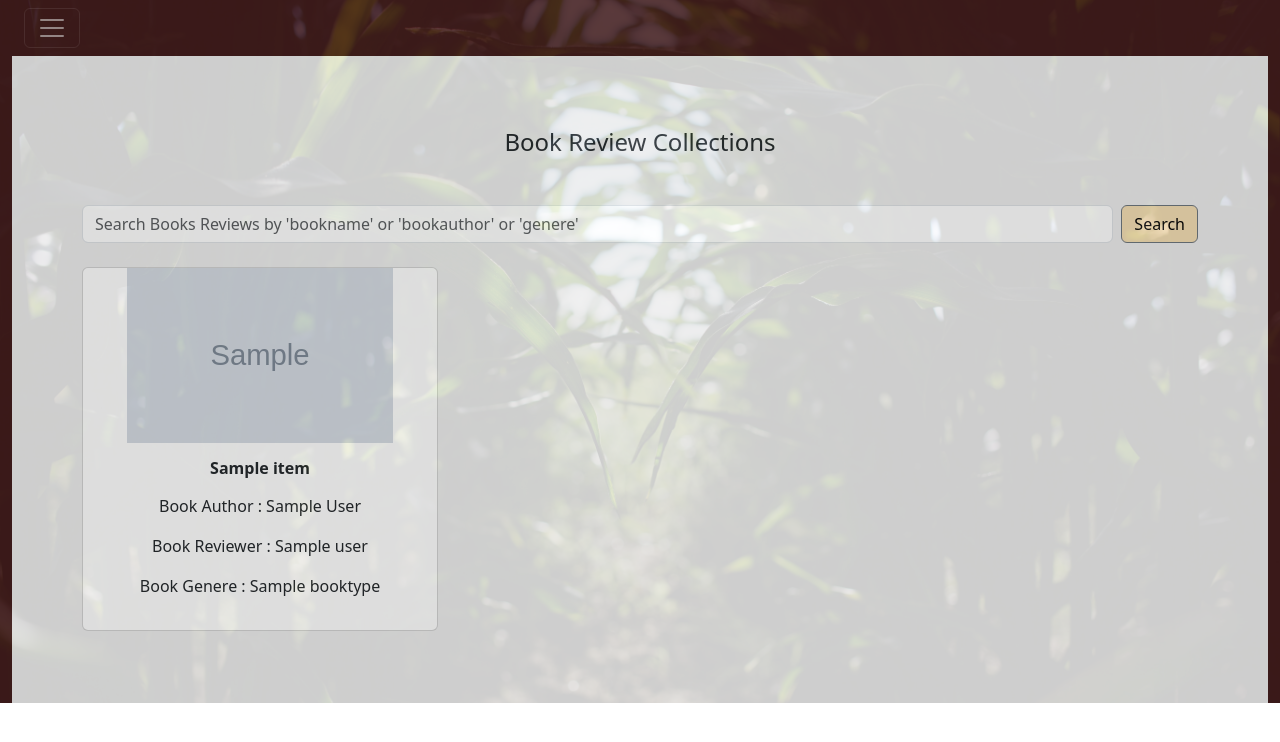
After one commit to Vignesh3-S/precision-agri-solutions, a Django app: page /bookreviews/ in a window 1280 px wide. The commit adds this page. Shown: the top 742 px of the page. Run offline with Django 4.2, Linux system fonts and the light colour scheme; a user stored in the database is signed in; tables that the repository leaves empty hold one stand-in row (values such as "Sample post"); grey boxes marked "Sample" are stand-in pictures; a database or web service that is not in the repository returns one stand-in record (values such as "Sample title"); data that the repository does not hold is empty; some libraries are stand-ins or nearby versions.

Commit message:
commit 6.2.24

```diff
--- a/precisionagri/templates/precisionagri/apiindex.html
+++ b/precisionagri/templates/precisionagri/apiindex.html
@@ -6,6 +6,8 @@
     {% bootstrap_messages %}
     {% bootstrap_javascript %}
     <head>
+        <meta charset="UTF-8">
+        <meta name="viewport" content="width=device-width, initial-scale=1.0">
         <link rel="stylesheet" href="https://unpkg.com/aos@next/dist/aos.css" />
         <link rel="stylesheet"href="https://cdnjs.cloudflare.com/ajax/libs/animate.css/4.1.1/animate.min.css"/>
         <title>
--- /dev/null
+++ b/precisionagri/templates/precisionagri/book_collection.html
@@ -0,0 +1,42 @@
+{% extends 'precisionagri/index.html' %}
+{% block title %}PAS book review collection{% endblock %}
+{% load static %}
+{% load django_bootstrap5 %}
+{% bootstrap_css %}
+{% bootstrap_messages %}
+{% bootstrap_javascript %}
+{% block content %}
+<section style="background-color: #eee;">
+    <div class="text-center container py-5">
+        <h4 class="mt-4 mb-5 fw-normal animate__animated animate__lightSpeedInLeft test-text">Book Review Collections</h4>
+        <form class="d-flex animate__animated animate__lightSpeedInRight" method = "post">
+            {% csrf_token %}
+            <input class="form-control me-2" name ="search" type="search" placeholder="Search Books Reviews by 'bookname' or 'bookauthor' or 'genere'" aria-label="Search">
+            <button class="btn btn-outline-secondary" style="background-color: wheat;color: black;" type="submit">Search</button>
+        </form> <br>
+        <div class="row">
+            {% if data %}
+            {% for i in data %}
+            <div class="col-lg-4 col-md-6 mb-4">
+                <div class="card" data-aos="zoom-in-up" data-aos-duration="500">
+                    <div class="bg-image hover-zoom ripple ripple-surface ripple-surface-light" data-aos="zoom-in-down" data-aos-delay="300" data-aos-duration="1500" data-mdb-ripple-color="light">
+                        <img src="{{i.bookimg}}" class="w-75" style="height:175px;" />
+                        <a href="{% url 'playaudio' id=i.id %}" style="text-decoration: none;">
+                            <div class="card-body text-dark">
+                                <h6 class="mb-3 fw-bolder">{{i.bookname}}</h6>
+                                <p>Book Author : {{i.bookauthor}}</p>
+                                <p>Book Reviewer : {{i.user}}</p>
+                                <p>Book Genere : {{i.booktype}}</p>
+                            </div>
+                        </a>
+                    </div>
+                </div>
+            </div>
+            {% endfor %}
+            {% else %}
+            <h1>No data found</h1>
+            {% endif %}
+        </div>
+    </div>
+</section>
+{% endblock %}
--- a/precisionagri/templates/precisionagri/home.html
+++ b/precisionagri/templates/precisionagri/home.html
@@ -47,6 +47,8 @@
                   <li><a class="dropdown-item" href="{% url 'profile' %}">Profile</a></li>
                   <li><a class="dropdown-item" href="{% url 'activity' %}">Activity</a></li>
                   <li><a class="dropdown-item" href="{% url 'getapikey' %}">Get Api key</a></li>
+                  <li><hr class="dropdown-divider"></li>
+                  <li><a class="dropdown-item" href="{% url 'bookreviews' %} ">Book Reviews</a></li>
                   <li><hr class="dropdown-divider"></li>
                   <li><a class="dropdown-item" href="{% url 'logout' %} ">Sign out</a></li>
                 </ul>
--- a/precisionagri/templates/precisionagri/index.html
+++ b/precisionagri/templates/precisionagri/index.html
@@ -43,6 +43,7 @@
                                     <a href="{% url 'activity' %}" class="text-dark fs-6" style="text-decoration:none;">Activity</a> <br> <br>
                                     <a href="{% url 'form' %}" class="text-dark fs-6" style="text-decoration:none;">Find Crop</a> <br> <br>
                                     <a href="{% url 'search' %}" class="text-dark fs-6" style="text-decoration:none;">Search NPK</a> <br> <br>
+                                    <a href="{% url 'bookreviews' %}" class="text-dark fs-6" style="text-decoration:none;">Book Reviews</a> <br> <br>
                                     <a href="{% url 'logout' %}" class="text-dark fs-6" style="text-decoration:none;">Logout</a>
                                 </div>
                             </div>
--- a/precisionagri/templates/precisionagri/showapi.html
+++ b/precisionagri/templates/precisionagri/showapi.html
@@ -33,7 +33,6 @@
                   <p>The url :<span style="color: rgb(22, 22, 51);"> {{url}}</span></p>
                 <p style="font-family:cursive;">Don't refresh the page and do copy paste the url to another file.
                     This Information shows to the user only once.</p>
-                <p style="font-family:cursive;">This token is valid for one month after that you will need to generate another api token.</p>
               </div>
             </div>
           </div>
--- a/precisionagri/urls.py
+++ b/precisionagri/urls.py
@@ -34,4 +34,6 @@ urlpatterns = [
     path('otp/<str:enc_email>/', views.otp, name='otp'),
     path('getotp/', views.Getotp, name='latergetotp'),
     path('getapikey/', views.Getapi, name='getapikey'),
+    path('bookreviews/', views.getbooks, name='bookreviews'),
+    path('play/<int:id>/',views.playaudio,name = "playaudio"),
 ]
--- a/precisionagri/views.py
+++ b/precisionagri/views.py
@@ -9,12 +9,13 @@ from django.urls import reverse
 from django.core.exceptions import ObjectDoesNotExist
 from django.contrib.auth.decorators import login_required
 from django.contrib.sites.shortcuts import get_current_site
-import os
+import requests
 import random
 import string
 from datetime import datetime
 from django.utils.http import urlsafe_base64_encode, urlsafe_base64_decode
 from django.utils.encoding import force_bytes, force_str
+from django.http import JsonResponse,HttpResponse
 # home part
 def Home(request):
     if request.method == 'POST':
@@ -375,3 +376,36 @@ def Getapi(request):
             return redirect(reverse('home',messages.info(request,"Already got Apikey")))
     if request.method == "GET":
         return render(request,'precisionagri/apiform.html')
+
+@login_required(login_url="signin")
+def getbooks(request):
+    if request.method == "GET":
+        books = requests.get("http://localhost:8001/getbookreviews/c2FzaWd1cnV2aWduZXNoQGdtYWlsLmNvbQ/l64sbj15ohrlv4y0glnwjplkjqfy6cqdv5g/")
+
+        if books.status_code == 200:
+            book_data = books.json()
+            return render(request,'precisionagri/book_collection.html',{"data":book_data})
+        elif books.status_code == 404:
+            return redirect(reverse('home',messages.error(request,'Invalid User')),permanent=True)
+        else:
+           return redirect(reverse('home',messages.error(request,'Invalid Token')),permanent=True)
+    if request.method == "POST":
+        payload = {'search':request.POST.get("search")}
+        books = requests.post("http://localhost:8001/getbookreviews/c2FzaWd1cnV2aWduZXNoQGdtYWlsLmNvbQ/l64sbj15ohrlv4y0glnwjplkjqfy6cqdv5g/",data=payload)
+        if books.status_code == 200:
+            book_data = books.json()
+            return render(request,'precisionagri/book_collection.html',{"data":book_data})
+        else:
+            return redirect(reverse('bookreviews',messages.error(request,'Invalid search value')),permanent=True)
+
+@login_required(login_url="signin")
+def playaudio(request,id):
+    if request.method == "GET":
+        books = requests.get(f"http://localhost:8001/getbookreviews/c2FzaWd1cnV2aWduZXNoQGdtYWlsLmNvbQ/l64sbj15ohrlv4y0glnwjplkjqfy6cqdv5g/{id}/")
+        if books.status_code == 200:
+            book_data = books.json()
+            return render(request,'precisionagri/bookplay.html',{"data":book_data})
+        elif books.status_code == 404:
+            return redirect(reverse('bookreviews',messages.error(request,'Invalid User')),permanent=True)
+        else:
+           return redirect(reverse('bookreviews',messages.error(request,'Invalid Token')),permanent=True)
```
Also changed, not shown: precisionagri/templates/precisionagri/bookplay.html (added, +30 -0 lines).
